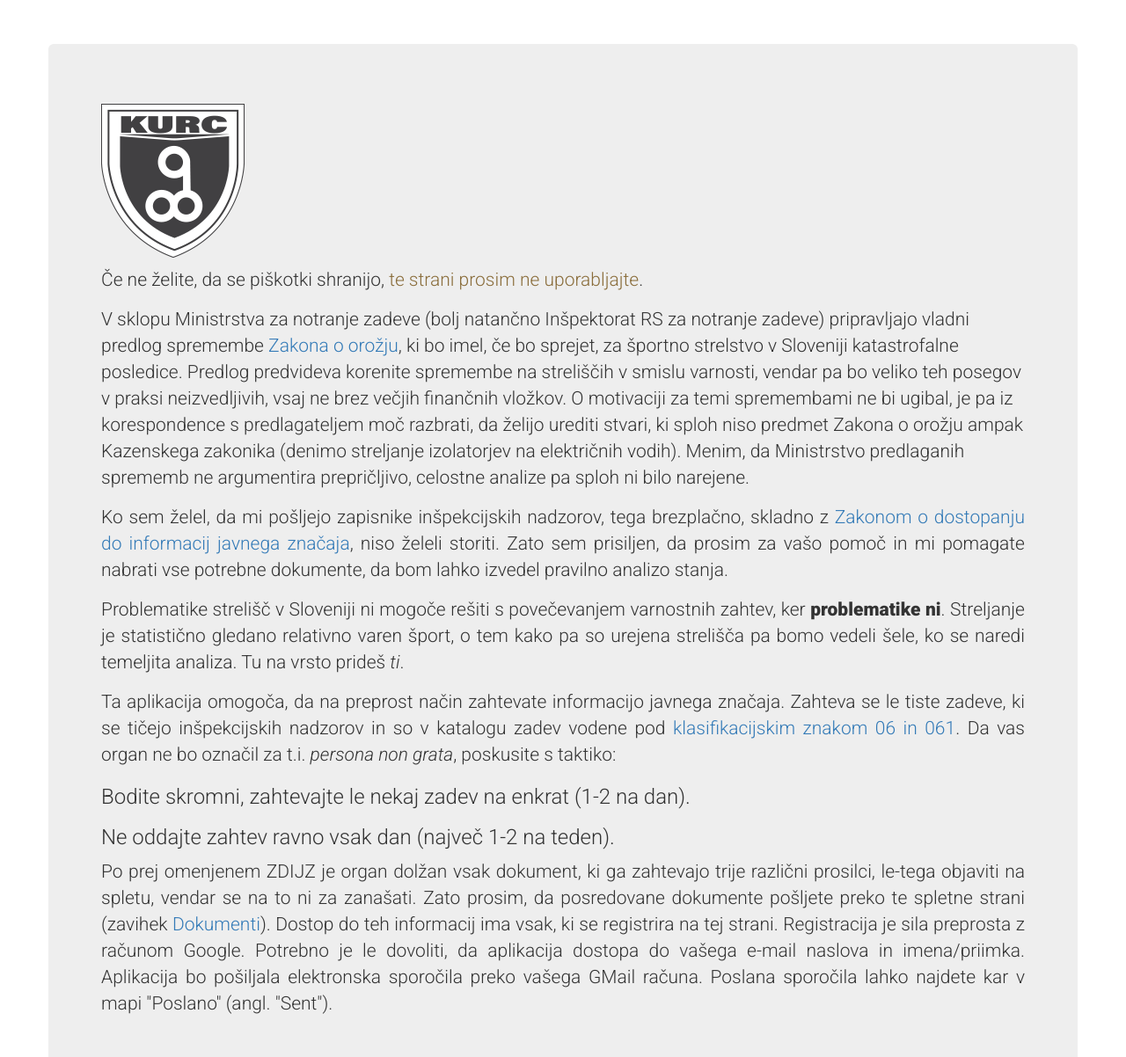
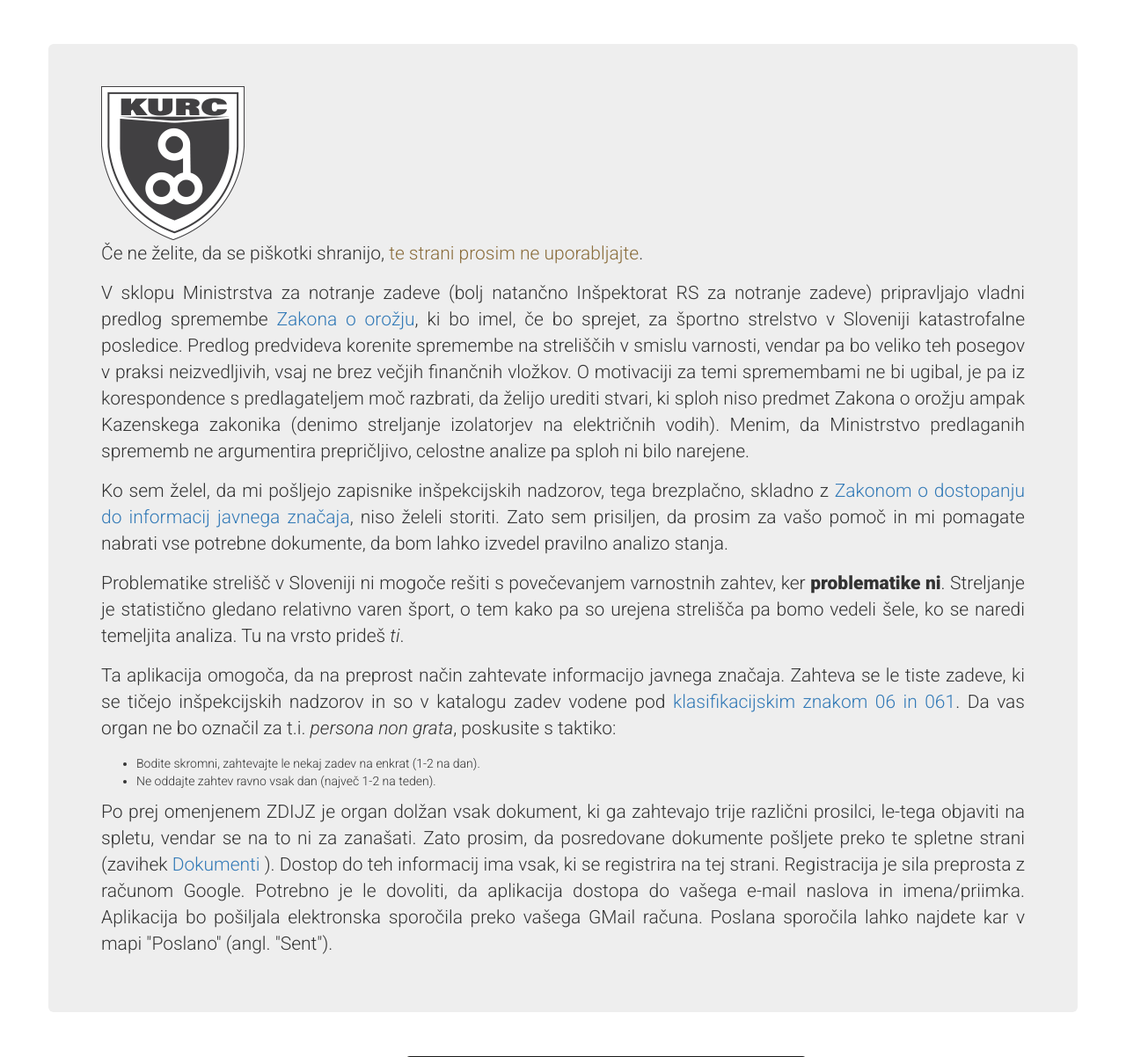
Before and after one commit to romunov/kurc, a Django app: page / in a window 1280 px wide. Shown: the top 1202 px of the page at 88% size. Run offline with Django 3.2, Linux system fonts and the light colour scheme; some libraries are stand-ins or nearby versions.

Commit message:
popravki na login.html

```diff
--- a/frontend/templates/frontend/login.html
+++ b/frontend/templates/frontend/login.html
@@ -32,10 +32,9 @@
     <div class="container">
         <div class="row">
             <div class="jumbotron">
-                <h1><img src="{% static 'frontend/images/Kurc, primary logo.png' %}" alt="logo"
-                     class="img-responsive visible-lg-inline"></h1>
+                <img src="{% static 'frontend/images/Kurc, primary logo.png' %}" alt="logo" class="img-responsive visible-lg-inline">
                 <p class="text-justify">Če ne želite, da se piškotki shranijo, <span class="text-warning">te strani prosim ne uporabljajte</span>.</p>
-                <p class="text-justify;">
+                <p class="text-justify">
                     V sklopu Ministrstva za notranje zadeve (bolj natančno Inšpektorat RS za notranje zadeve) pripravljajo vladni predlog spremembe <a href="http://pisrs.si/Pis.web/pregledPredpisa?id=ZAKO1440" target="_blank">
                 Zakona o orožju</a>, ki bo imel, če bo sprejet, za športno strelstvo v Sloveniji katastrofalne posledice. Predlog predvideva korenite spremembe na streliščih v smislu varnosti, vendar pa bo veliko teh posegov v praksi neizvedljivih, vsaj
                     ne brez večjih finančnih vložkov. O motivaciji za temi spremembami ne bi ugibal, je pa iz korespondence s predlagateljem moč razbrati, da želijo urediti stvari, ki sploh niso predmet Zakona o orožju ampak Kazenskega zakonika (denimo
@@ -52,10 +51,14 @@
                 <p class="text-justify"> Ta aplikacija omogoča, da na preprost način zahtevate informacijo javnega značaja. Zahteva se le tiste zadeve, ki se tičejo inšpekcijskih nadzorov in so v katalogu zadev vodene pod <a href="http://www.arhiv.gov.si/fileadmin/arhiv.gov.si/pageuploads/zakonodaja/Pravilnik_DRHDGJU.pdf"> klasifikacijskim znakom 06 in 061</a>.
                     Da vas organ ne bo označil za t.i. <cite>persona non grata</cite>, poskusite s taktiko:
                 </p>
-                <h3>Bodite skromni, zahtevajte le nekaj zadev na enkrat (1-2 na dan).</h3>
-                <h3>Ne oddajte zahtev ravno vsak dan (največ 1-2 na teden).</h3>
+                <ul>
+                    <li>Bodite skromni, zahtevajte le nekaj zadev na enkrat (1-2 na dan).</li>
+                    <li>Ne oddajte zahtev ravno vsak dan (največ 1-2 na teden).</li>
+                </ul>
                 <p class="text-justify">
-                    Po prej omenjenem ZDIJZ je organ dolžan vsak dokument, ki ga zahtevajo trije različni prosilci, le-tega objaviti na spletu, vendar se na to ni za zanašati. Zato prosim, da posredovane dokumente pošljete preko te spletne strani (zavihek <a href="/docs">Dokumenti</a>). Dostop do teh informacij ima vsak, ki se registrira na tej strani. Registracija je sila preprosta z računom Google. Potrebno je le dovoliti, da aplikacija dostopa do vašega e-mail naslova in imena/priimka. Aplikacija bo pošiljala elektronska sporočila preko vašega GMail računa. Poslana sporočila lahko najdete kar v mapi "Poslano" (angl. "Sent").
+                    Po prej omenjenem ZDIJZ je organ dolžan vsak dokument, ki ga zahtevajo trije različni prosilci, le-tega objaviti na spletu, vendar se na to ni za zanašati. Zato prosim, da posredovane dokumente pošljete preko te spletne strani (zavihek
+                    <a href="/docs">Dokumenti</a> ). Dostop do teh informacij ima vsak, ki se registrira na tej strani. Registracija je sila preprosta z računom Google. Potrebno je le dovoliti, da aplikacija dostopa do vašega e-mail naslova in imena/priimka.
+                    Aplikacija bo pošiljala elektronska sporočila preko vašega GMail računa. Poslana sporočila lahko najdete kar v mapi "Poslano" (angl. "Sent").
                 </p>
             </div>
         </div>
```
